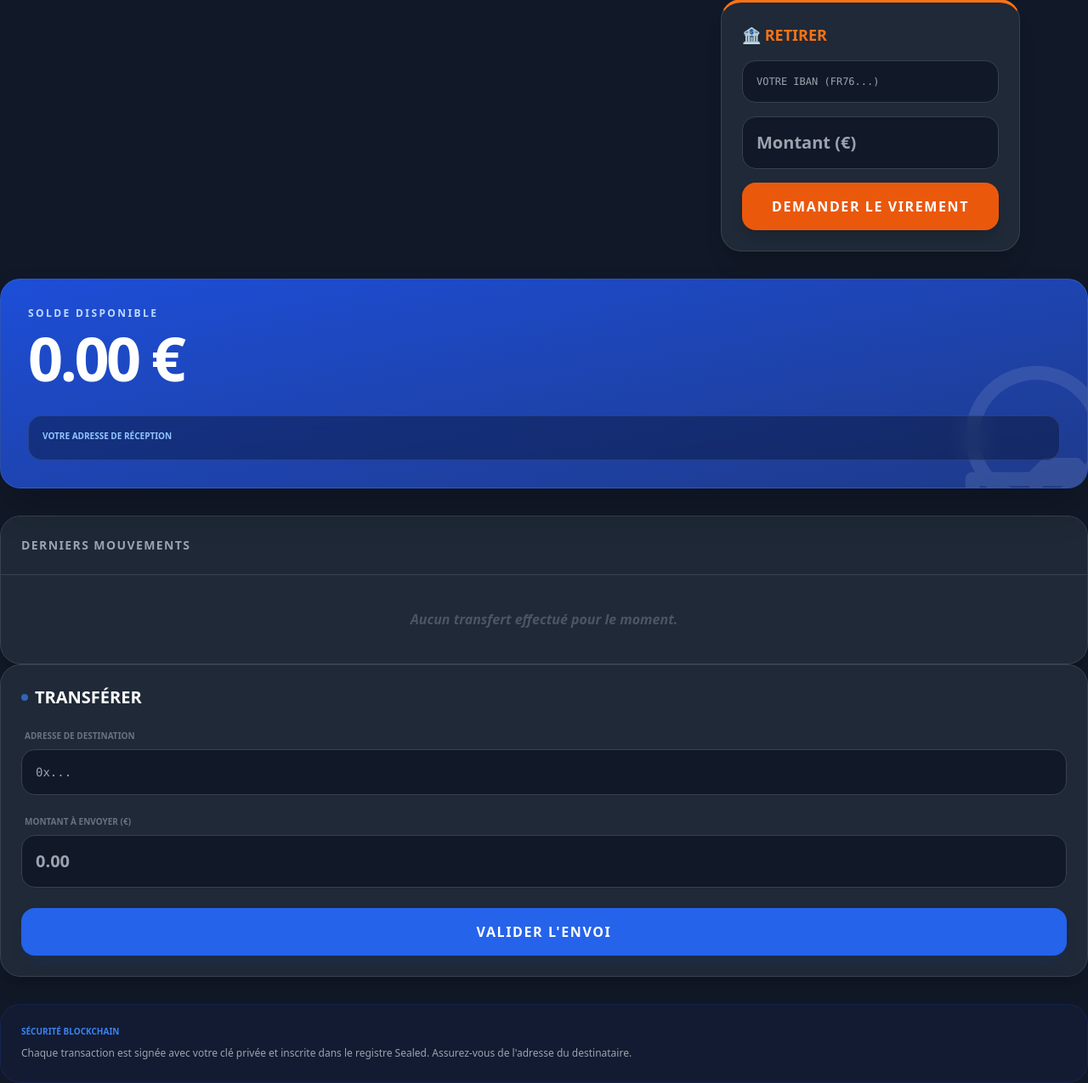
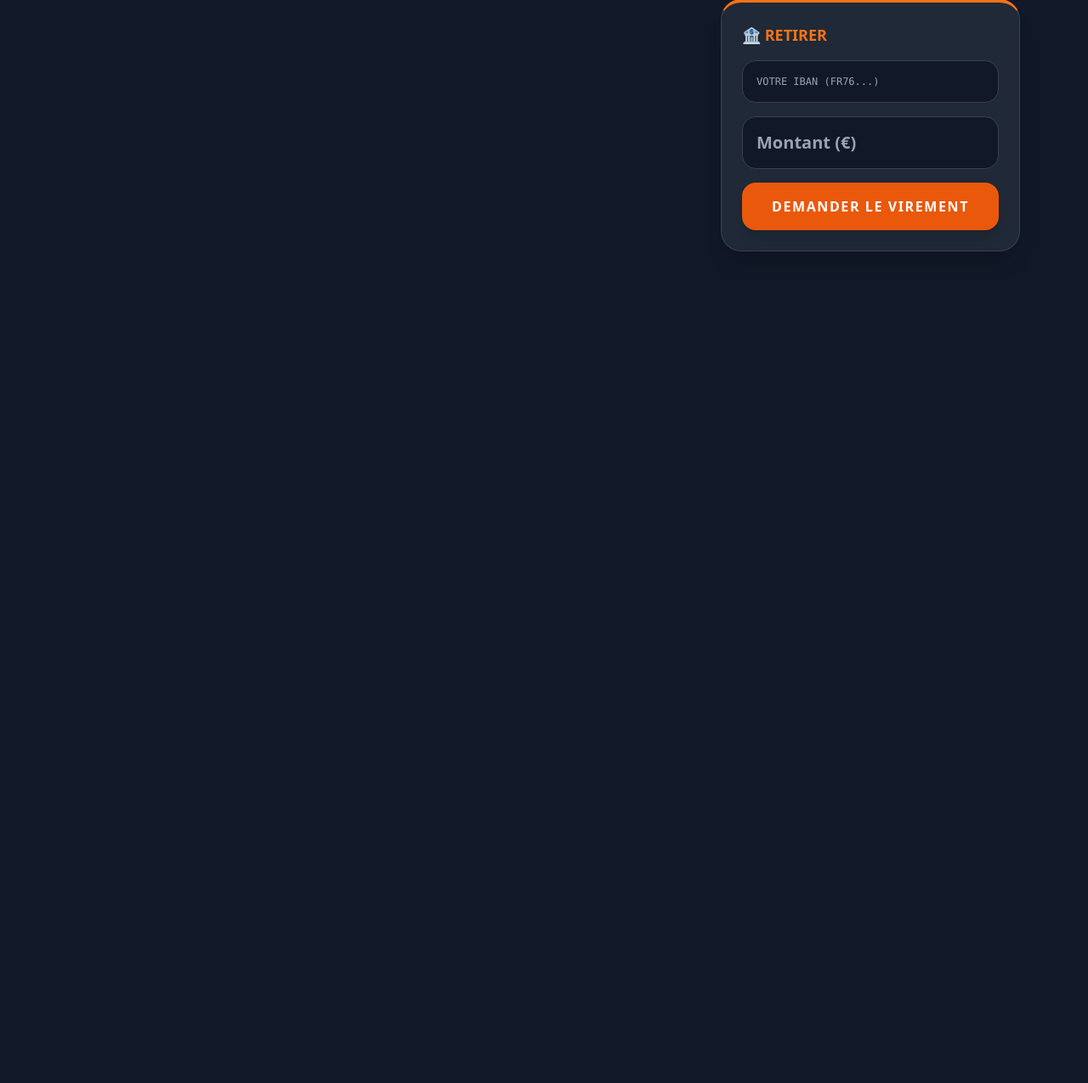
Before and after one commit to JahidWAV/sealed, a Flask app: template templates/dashboard.html in a window 1280 px wide. Shown: the part 716-1991 px from the top of the page at 85% size. After the commit the page ends 1012 px from the top, so only its background shows below. Run offline with Flask 3, Linux system fonts and the light colour scheme; the template is opened without the code that fills it, so the values that code supplies are empty; parts of the project's set-up code (start-up, migrations or seed data) failed here and were passed over; some libraries are stand-ins or nearby versions.

Commit message:
Update dashboard.html

```diff
--- a/templates/dashboard.html
+++ b/templates/dashboard.html
@@ -124,83 +124,3 @@
 
 </body>
 </html>
-            <div class="lg:col-span-2 space-y-8">
-                <div class="bg-gradient-to-br from-blue-700 to-blue-900 p-8 rounded-3xl shadow-2xl relative overflow-hidden border border-blue-400/20">
-                    <div class="relative z-10">
-                        <p class="text-blue-200 text-xs font-black uppercase tracking-[0.2em] mb-2">Solde Disponible</p>
-                        <h2 class="text-5xl md:text-7xl font-black tracking-tighter mb-8">{{ "%.2f"|format(user.balance) }} €</h2>
-
-                        <div class="bg-black/30 backdrop-blur-md p-4 rounded-2xl border border-white/10 inline-block w-full">
-                            <p class="text-[10px] text-blue-300 font-bold uppercase mb-1">Votre Adresse de Réception</p>
-                            <code class="text-xs md:text-sm font-mono text-white break-all">{{ user.wallet_address }}</code>
-                        </div>
-                    </div>
-                    <div class="absolute -right-10 -bottom-10 opacity-10">
-                        <svg width="200" height="200" fill="white" viewBox="0 0 24 24"><path d="M21 18l-3-3h-5l-2 2H3a1 1 0 00-1 1v4a1 1 0 001 1h18a1 1 0 001-1v-4a1 1 0 00-1-1zm-9 3H4v-2h7l1 1 1-1h7v2h-8zM12 2C6.48 2 2 6.48 2 12s4.48 10 10 10 10-4.48 10-10S17.52 2 12 2zm0 18c-4.41 0-8-3.59-8-8s3.59-8 8-8 8 3.59 8 8-3.59 8-8 8z"/></svg>
-                    </div>
-                </div>
-
-                <div class="bg-gray-800 rounded-3xl border border-gray-700 overflow-hidden shadow-xl">
-                    <div class="p-6 border-b border-gray-700 bg-gray-800/50">
-                        <h3 class="font-black uppercase text-sm tracking-widest text-gray-400">Derniers Mouvements</h3>
-                    </div>
-                    <div class="p-0 max-h-[400px] overflow-y-auto">
-                        {% if transactions %}
-                            <table class="w-full text-left border-collapse">
-                                <tbody class="divide-y divide-gray-700">
-                                    {% for tx in transactions %}
-                                    <tr class="hover:bg-gray-700/30 transition">
-                                        <td class="p-4">
-                                            <p class="text-xs text-gray-500 font-bold">{{ tx.timestamp.strftime('%d %b, %H:%M') }}</p>
-                                            <p class="text-sm font-mono text-blue-300 truncate w-32 md:w-full">Vers: {{ tx.recipient_address }}</p>
-                                        </td>
-                                        <td class="p-4 text-right">
-                                            <span class="text-red-400 font-black text-lg">-{{ "%.2f"|format(tx.amount) }} €</span>
-                                        </td>
-                                    </tr>
-                                    {% endfor %}
-                                </tbody>
-                            </table>
-                        {% else %}
-                            <div class="p-10 text-center">
-                                <p class="text-gray-600 font-bold italic">Aucun transfert effectué pour le moment.</p>
-                            </div>
-                        {% endif %}
-                    </div>
-                </div>
-            </div>
-
-            <div class="space-y-8">
-                <div class="bg-gray-800 p-6 rounded-3xl border border-gray-700 shadow-xl">
-                    <h3 class="text-xl font-black mb-6 flex items-center gap-2">
-                        <span class="w-2 h-2 bg-blue-500 rounded-full animate-pulse"></span>
-                        TRANSFÉRER
-                    </h3>
-                    <form action="/send" method="POST" class="space-y-6">
-                        <div>
-                            <label class="block text-[10px] font-black text-gray-500 uppercase mb-2 ml-1">Adresse de destination</label>
-                            <input type="text" name="recipient_address" placeholder="0x..." class="w-full bg-gray-900 border border-gray-700 p-4 rounded-2xl focus:border-blue-500 focus:ring-1 focus:ring-blue-500 outline-none transition font-mono text-sm" required>
-                        </div>
-                        <div>
-                            <label class="block text-[10px] font-black text-gray-500 uppercase mb-2 ml-1">Montant à envoyer (€)</label>
-                            <input type="number" step="0.01" name="amount" placeholder="0.00" class="w-full bg-gray-900 border border-gray-700 p-4 rounded-2xl focus:border-blue-500 focus:ring-1 focus:ring-blue-500 outline-none transition font-bold text-xl" required>
-                        </div>
-                        <button type="submit" class="w-full bg-blue-600 hover:bg-blue-500 text-white py-4 rounded-2xl font-black uppercase tracking-widest shadow-lg shadow-blue-900/20 transition transform active:scale-95">
-                            Valider l'envoi
-                        </button>
-                    </form>
-                </div>
-
-                <div class="bg-blue-900/10 p-6 rounded-3xl border border-blue-900/30">
-                    <p class="text-[10px] font-black text-blue-500 uppercase mb-2">Sécurité Blockchain</p>
-                    <p class="text-xs text-gray-400 leading-relaxed">
-                        Chaque transaction est signée avec votre clé privée et inscrite dans le registre Sealed. Assurez-vous de l'adresse du destinataire.
-                    </p>
-                </div>
-            </div>
-
-        </div>
-    </div>
-
-</body>
-</html>
```
